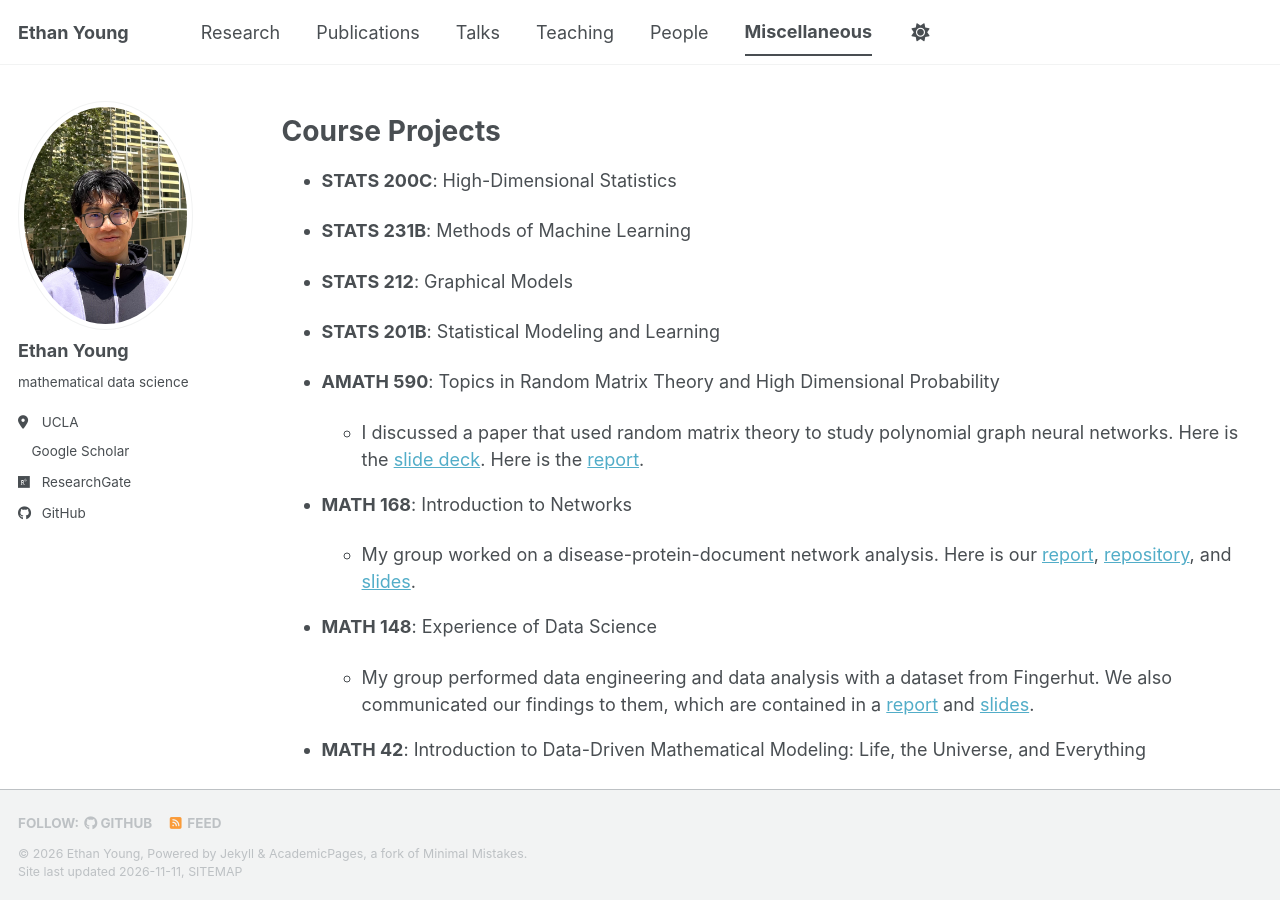
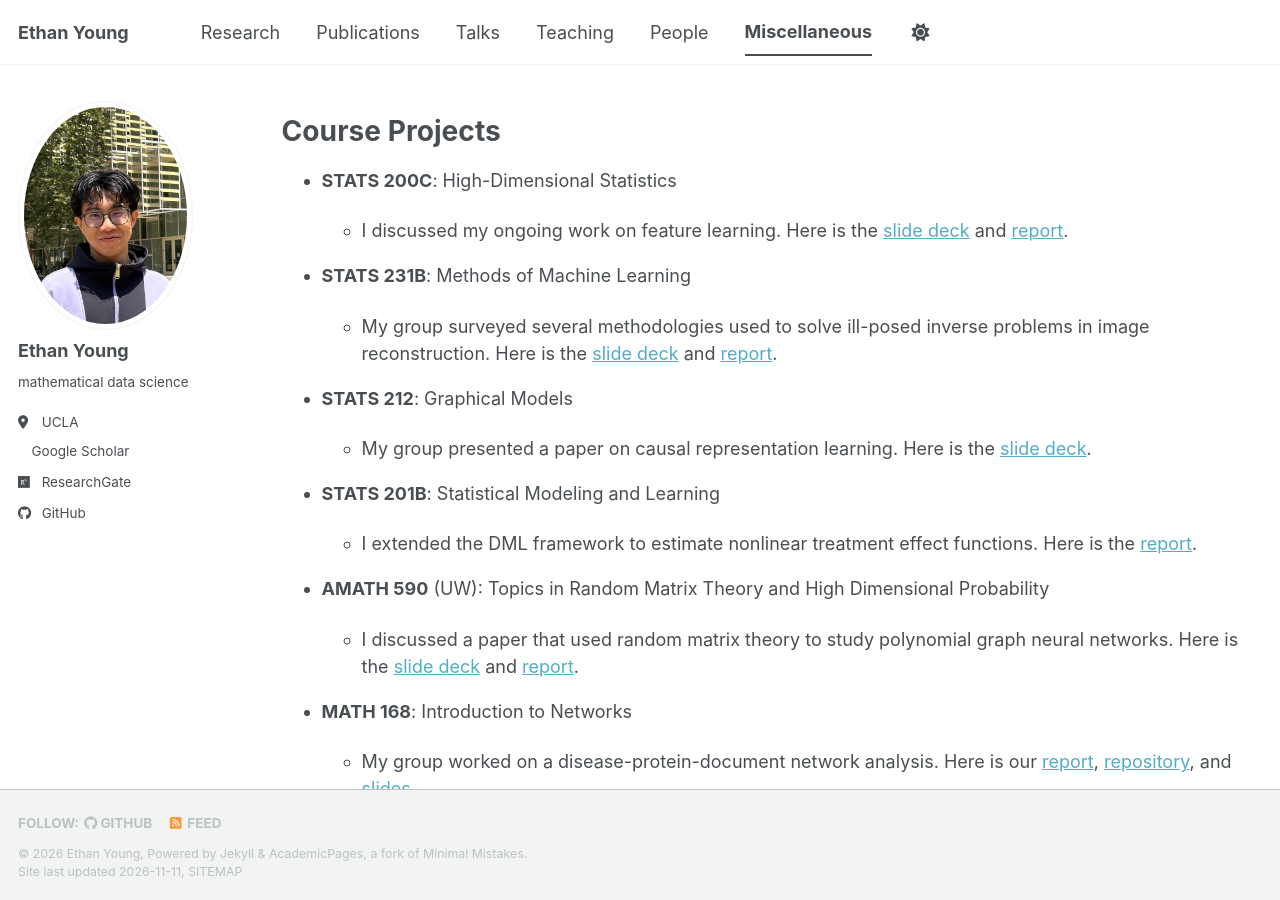
Before and after one commit to ethanjyoung/ethanjyoung.github.io, a Jekyll site: the page built from _pages/misc.md, in a window 1280 px wide and 900 px high. Built offline with Jekyll 4.4.1, drawn with Linux system fonts in a browser that asks for light colours; a style sheet for code colours, icons or effects is not loaded.

Commit message:
Update course projects with additional details and links

```diff
--- a/_pages/misc.md
+++ b/_pages/misc.md
@@ -9,15 +9,23 @@ author_profile: true
 # Course Projects
 * **STATS 200C**: High-Dimensional Statistics
 
+  - I discussed my ongoing work on feature learning. Here is the [slide deck]({{ base_path }}/files/stats-200c-slides.pdf) and [report]({{ base_path }}/files/stats-200c-report.pdf).
+
 * **STATS 231B**: Methods of Machine Learning
+
+  - My group surveyed several methodologies used to solve ill-posed inverse problems in image reconstruction. Here is the [slide deck]({{ base_path }}/files/stats-231b-slides.pdf) and [report]({{ base_path }}/files/stats-231b-report.pdf).
 
 * **STATS 212**: Graphical Models
 
+  - My group presented a paper on causal representation learning. Here is the [slide deck]({{ base_path }}/files/stats-212-slides.pdf).
+
 * **STATS 201B**: Statistical Modeling and Learning
 
-* **AMATH 590**: Topics in Random Matrix Theory and High Dimensional Probability
+  - I extended the DML framework to estimate nonlinear treatment effect functions. Here is the [report]({{ base_path }}/files/stats-201b-report.pdf).
 
-  - I discussed a paper that used random matrix theory to study polynomial graph neural networks. Here is the [slide deck]({{ base_path }}/files/amath_590_slides.pdf). Here is the [report]({{ base_path }}/files/amath_590_report.pdf).
+* **AMATH 590** (UW): Topics in Random Matrix Theory and High Dimensional Probability
+
+  - I discussed a paper that used random matrix theory to study polynomial graph neural networks. Here is the [slide deck]({{ base_path }}/files/amath_590_slides.pdf) and [report]({{ base_path }}/files/amath_590_report.pdf).
 
 * **MATH 168**: Introduction to Networks
 
```
